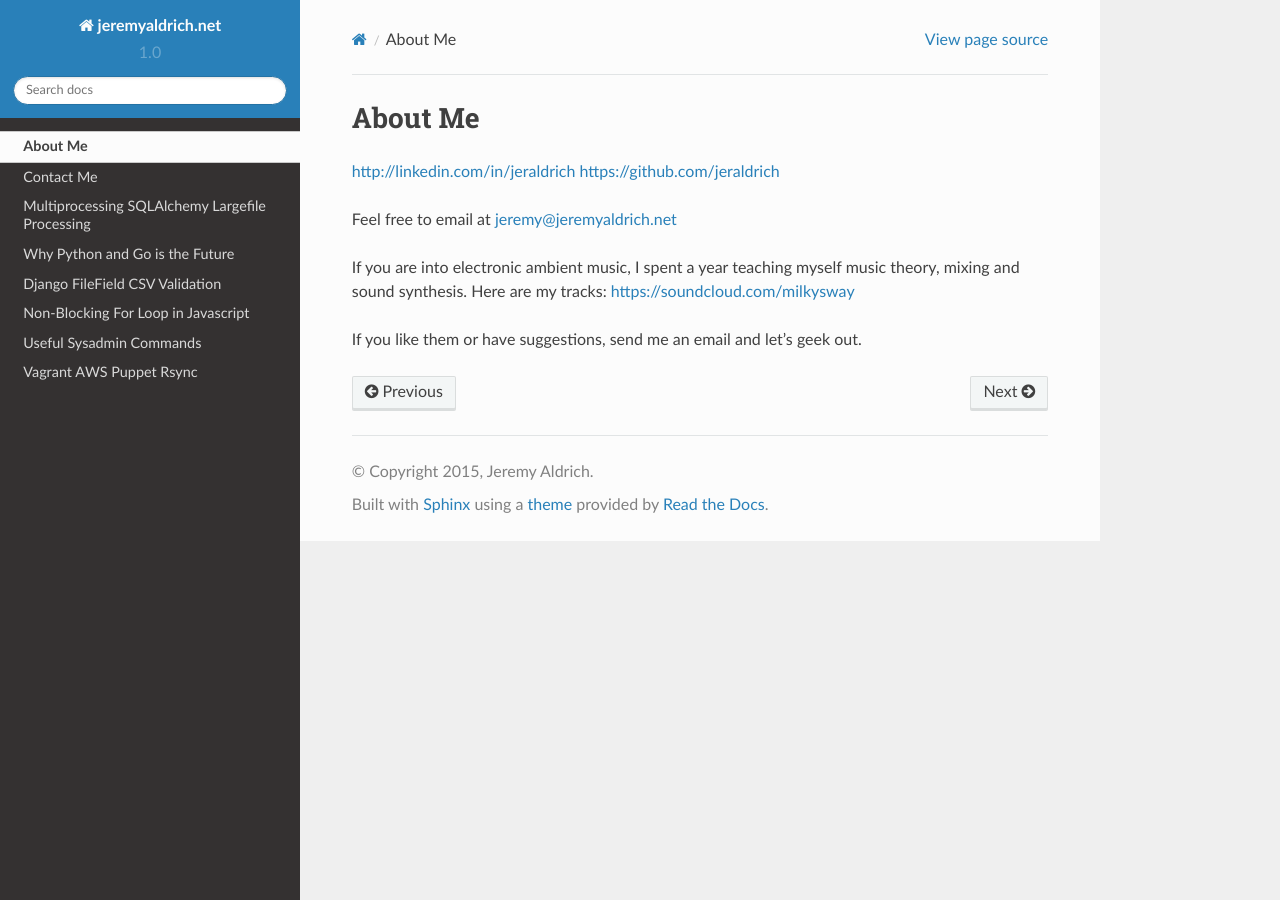
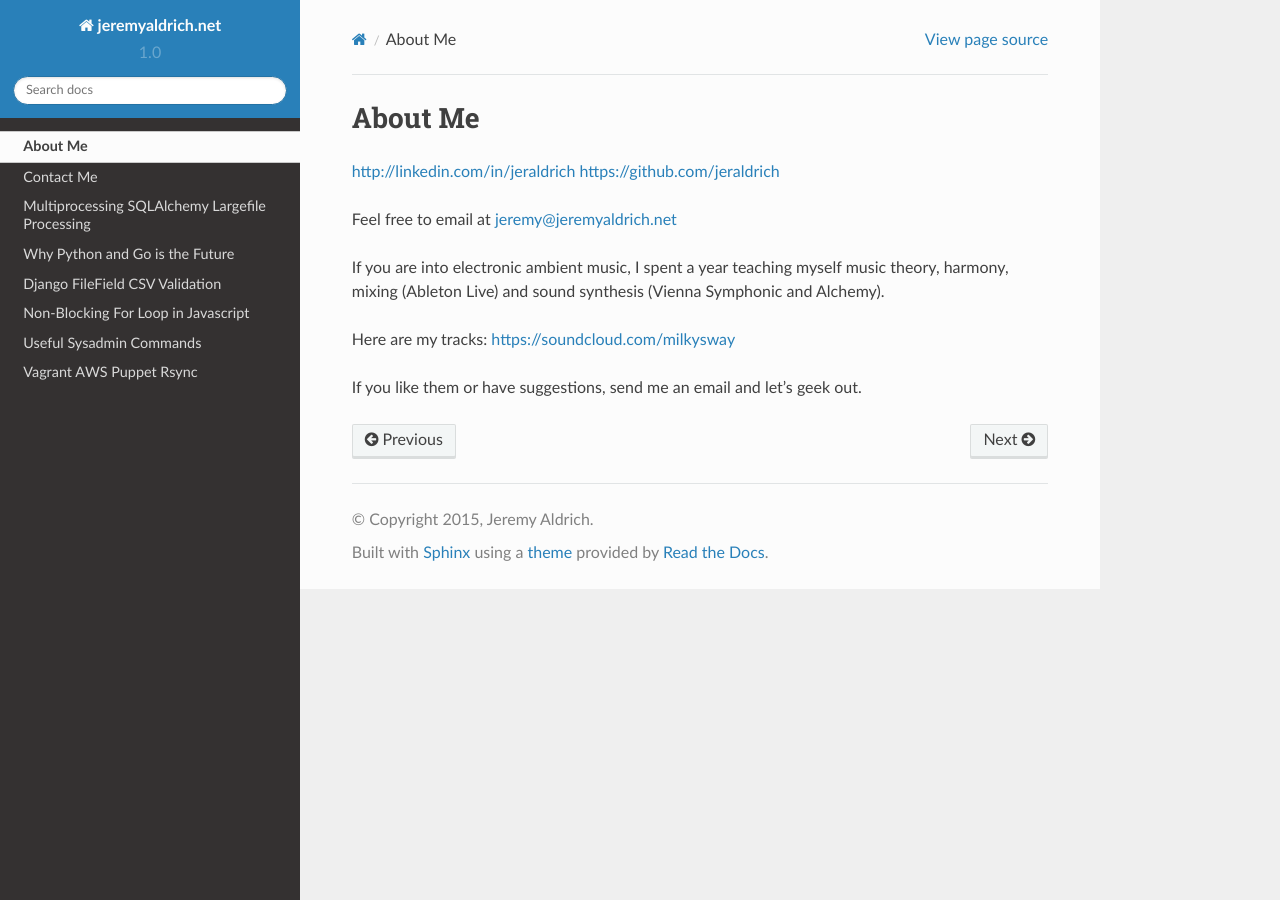
Before and after one commit to jeraldrich/blog, a Sphinx documentation site: the page built from docs/about_me.rst, in a window 1280 px wide. Built offline with Sphinx 7.4.7 and the Read the Docs theme 2.0.0, drawn with Linux system fonts in a browser that asks for light colours; pages that are not in the unit, such as notebooks, are missing from menus; part of the change alters nothing that is shown.

Commit message:
update about me

```diff
--- a/docs/about_me.rst
+++ b/docs/about_me.rst
@@ -6,7 +6,8 @@ https://github.com/jeraldrich
 
 Feel free to email at jeremy@jeremyaldrich.net
 
-If you are into electronic ambient music, I spent a year teaching myself music theory, mixing and sound synthesis.
+If you are into electronic ambient music, I spent a year teaching myself music theory, harmony, mixing (Ableton Live) and sound synthesis (Vienna Symphonic and Alchemy).
+
 Here are my tracks: https://soundcloud.com/milkysway
 
 If you like them or have suggestions, send me an email and let's geek out.
--- /dev/null
+++ b/docs/test.py
@@ -0,0 +1,14 @@
+def a():
+    print 'a executed'
+    return []
+
+def b(x=a()):
+    x.append(5)
+    x.append(1)
+    print x
+
+if __name__ == '__main__':
+
+    b()
+    b()
+    b()
```
